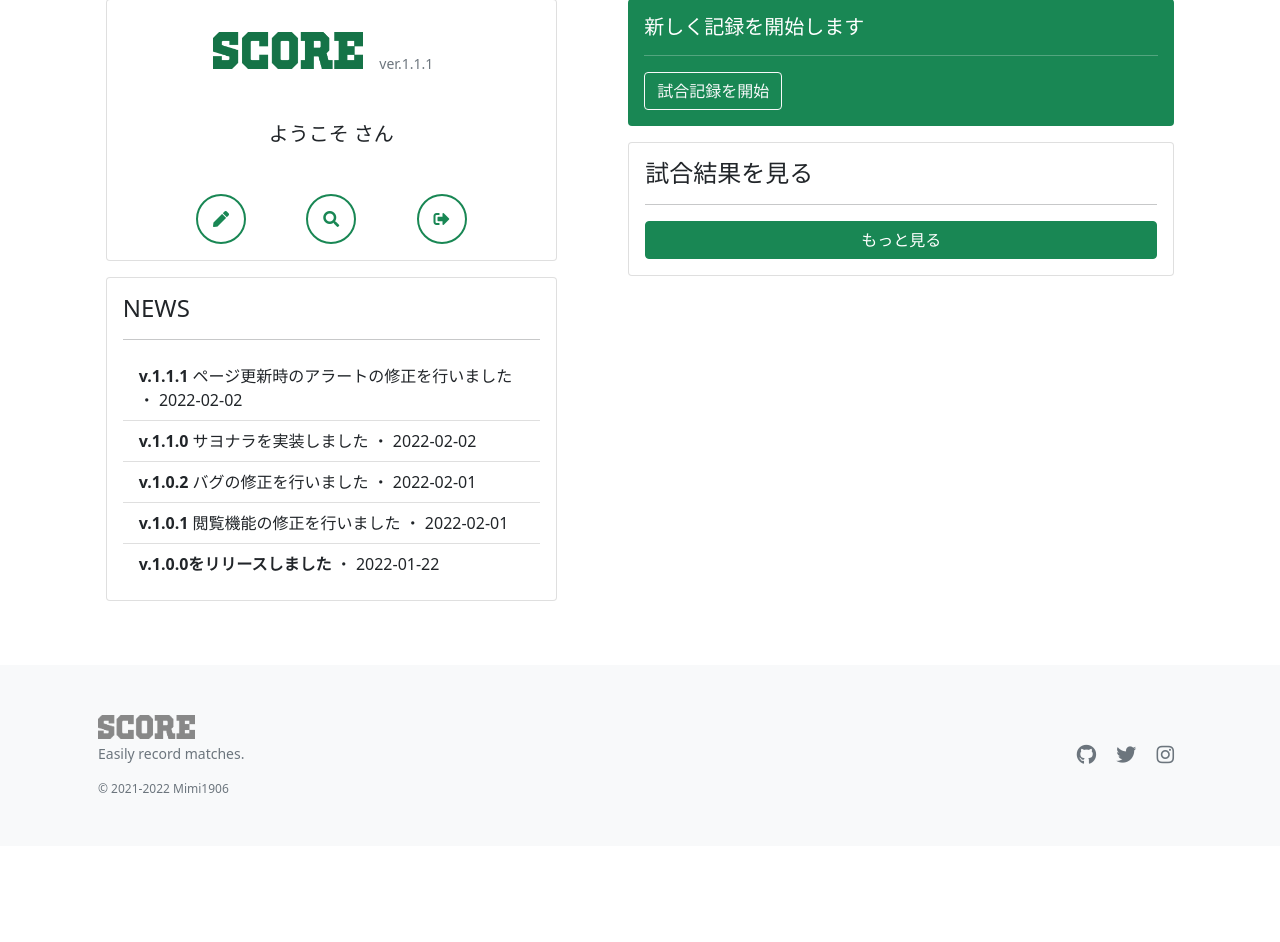
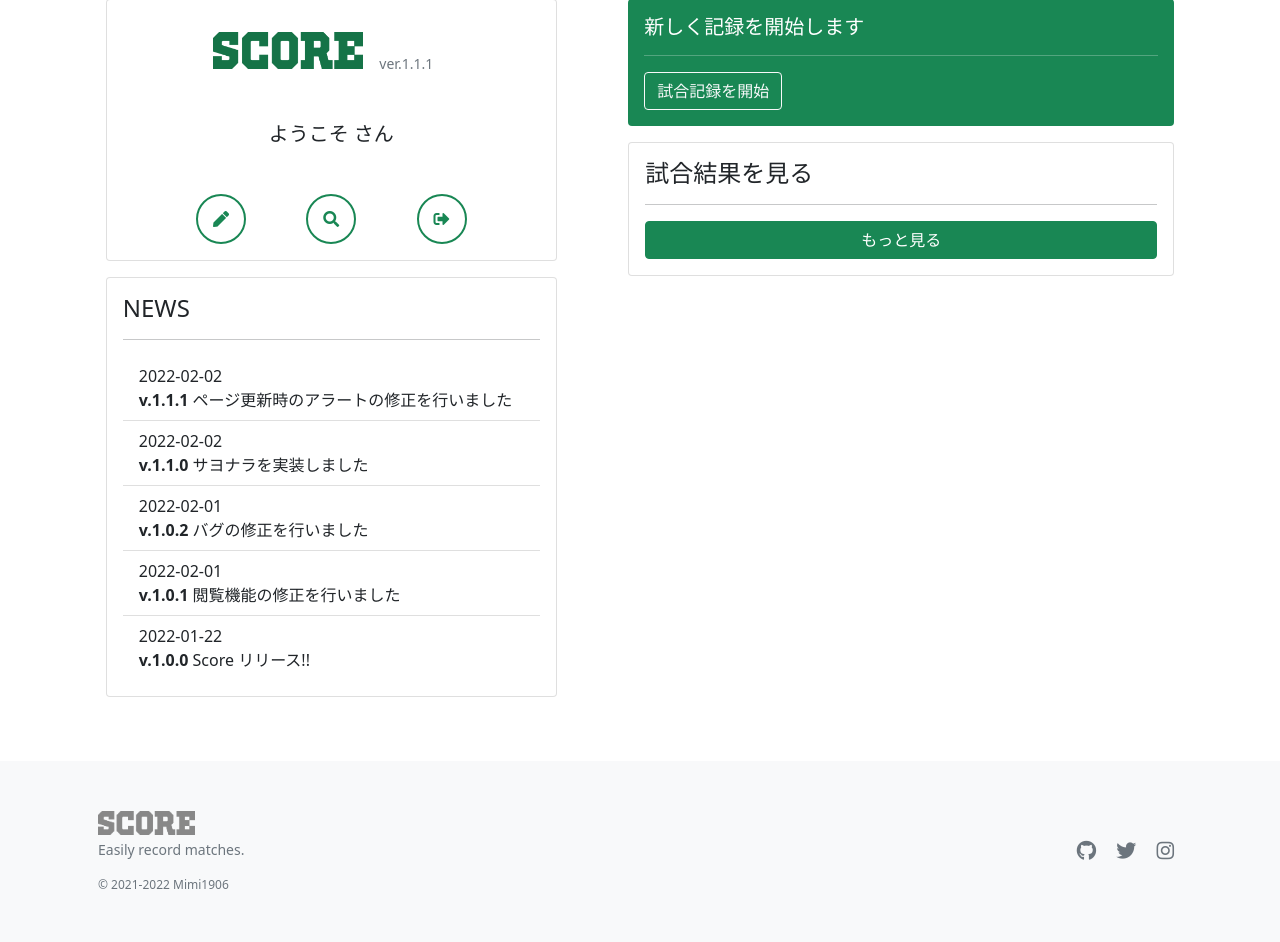
Before and after one commit to MiMi1906/Score, a PHP site: page / in a window 1280 px wide. Shown: the part 87-1029 px from the top of the page. Before the commit the page ends 880 px from the top, so only its background shows below. Run offline with PHP 8.4, Linux system fonts and the light colour scheme; the visitor is signed in with stand-in values (Sample User, id 1); data that the repository does not hold is empty; some libraries are stand-ins or nearby versions.

Commit message:
Update index.php

```diff
--- a/index.php
+++ b/index.php
@@ -85,19 +85,24 @@ $matches = $stmt->fetchAll();
               <!-- <h6 class="mb-3">NEWS</h6> -->
               <ul class="list-group list-group-flush">
                 <li class="list-group-item text-dark">
-                  <b>v.1.1.1</b> ページ更新時のアラートの修正を行いました ・ 2022-02-02<br>
+                   2022-02-02<br>
+                  <b>v.1.1.1</b> ページ更新時のアラートの修正を行いました
                 </li>
                 <li class="list-group-item text-dark">
-                  <b>v.1.1.0</b> サヨナラを実装しました ・ 2022-02-02<br>
+                  2022-02-02<br>
+                  <b>v.1.1.0</b> サヨナラを実装しました
                 </li>
                 <li class="list-group-item text-dark">
-                  <b>v.1.0.2</b> バグの修正を行いました ・ 2022-02-01<br>
+                  2022-02-01<br>
+                  <b>v.1.0.2</b> バグの修正を行いました
                 </li>
                 <li class="list-group-item text-dark">
-                  <b>v.1.0.1</b> 閲覧機能の修正を行いました ・ 2022-02-01<br>
+                  2022-02-01<br>
+                  <b>v.1.0.1</b> 閲覧機能の修正を行いました
                 </li>
                 <li class="list-group-item text-dark">
-                  <b>v.1.0.0をリリースしました</b> ・ 2022-01-22<br>
+                  2022-01-22<br>
+                  <b>v.1.0.0</b> Score リリース!!
                 </li>
               </ul>
             </div>
```
